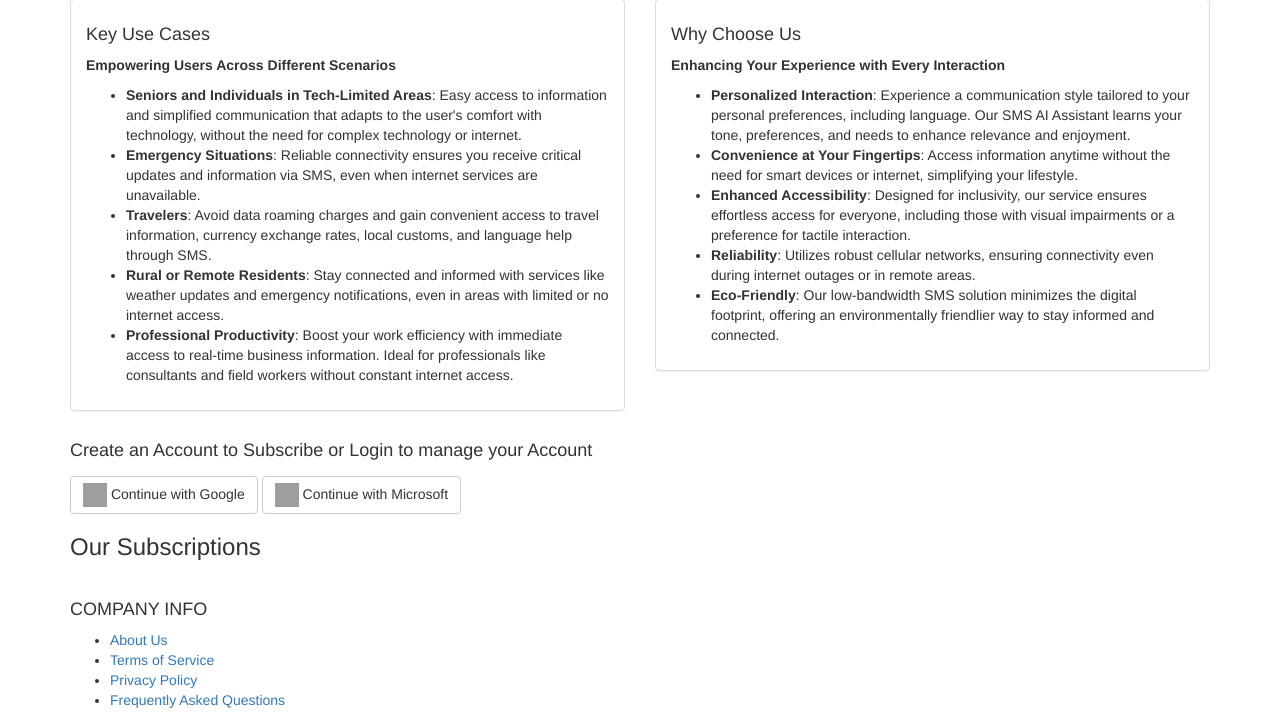
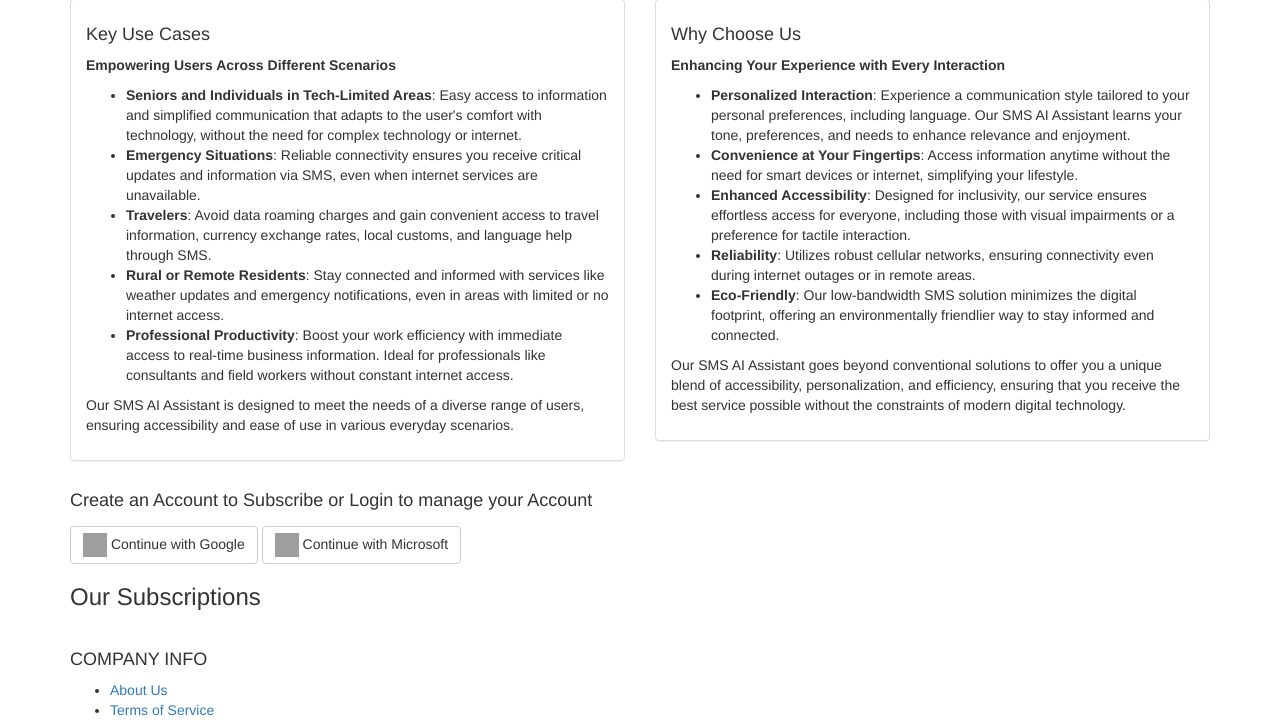
Before and after one commit to ImprobabilityLabs/sms_ai_assistant, a Python web app: template templates/index.html in a window 1280 px wide. Shown: the part 845-1565 px from the top of the page. Run offline with Jinja, Linux system fonts and the light colour scheme; the template is opened without the code that fills it, so the values that code supplies are empty; some libraries are stand-ins or nearby versions; grey boxes are pictures that could not be loaded.

Commit message:
Update index.html

```diff
--- a/templates/index.html
+++ b/templates/index.html
@@ -140,7 +140,7 @@
             </div>
         </div>
         <div class="row">
-            <div class="col-xs-12 col-sm-6">
+            <div class="col-xs-12 col-sm-6" style="display: flex;">
                 <div class="panel panel-default">
                     <div class="panel-body">
                         <h4>Key Use Cases</h4>
@@ -152,6 +152,7 @@
                             <li><strong>Rural or Remote Residents</strong>: Stay connected and informed with services like weather updates and emergency notifications, even in areas with limited or no internet access.</li>
                             <li><strong>Professional Productivity</strong>: Boost your work efficiency with immediate access to real-time business information. Ideal for professionals like consultants and field workers without constant internet access.</li>
                         </ul>
+                      <p style="flex-shrink: 0;">Our SMS AI Assistant is designed to meet the needs of a diverse range of users, ensuring accessibility and ease of use in various everyday scenarios.</p>
                     </div>
                 </div>
             </div>
@@ -167,6 +168,7 @@
                             <li><strong>Reliability</strong>: Utilizes robust cellular networks, ensuring connectivity even during internet outages or in remote areas.</li>
                             <li><strong>Eco-Friendly</strong>: Our low-bandwidth SMS solution minimizes the digital footprint, offering an environmentally friendlier way to stay informed and connected.</li>
                         </ul>
+                      <p style="flex-shrink: 0;">Our SMS AI Assistant goes beyond conventional solutions to offer you a unique blend of accessibility, personalization, and efficiency, ensuring that you receive the best service possible without the constraints of modern digital technology.</p>
                     </div>
                 </div>
             </div>
```
